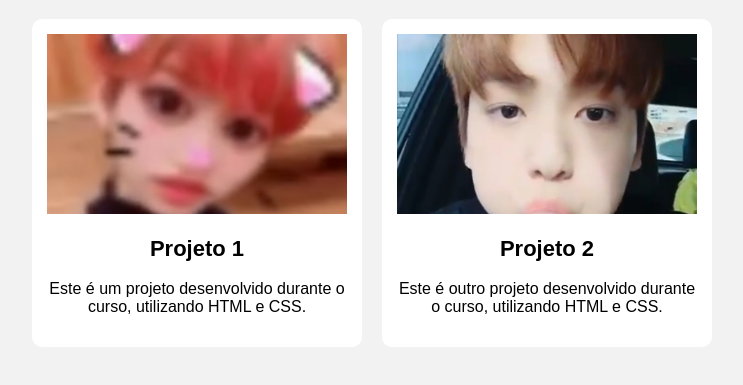
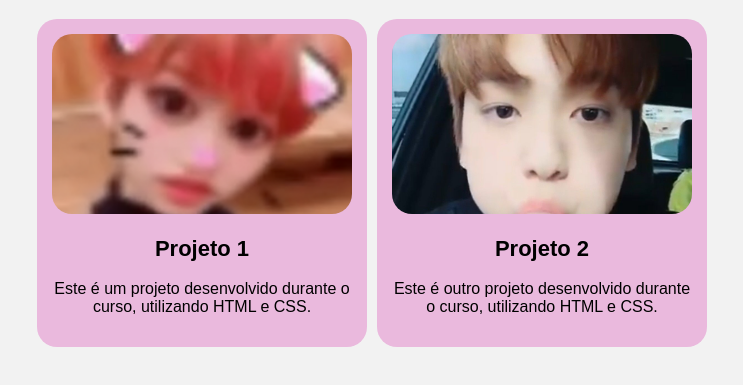
Before and after one commit to r3beckadealmeidamachado-dev/galeria-projetos, a plain HTML site: page index.html in a window 1280 px wide. Shown: the part 81-466 px from the top of the page, without its empty margins (268-1011 px from the left). Drawn offline with Linux system fonts and the light colour scheme.

Commit message:
style: ajusta cores e bordas da galeria

```diff
--- a/style.css
+++ b/style.css
@@ -12,14 +12,14 @@ h1 {
 .galeria {
     display: flex;
     justify-content: center;
-    gap: 20px;
+    gap: 10px;
 }
 
 .card {
-    background-color: white;
+    background-color: rgb(234, 185, 221);
     width: 300px;
     padding: 15px;
-    border-radius: 10px;
+    border-radius: 20px;
     text-align: center;
 }
 
@@ -36,3 +36,7 @@ h1 {
 .card p {
     font-size: 16px;
 }
+
+.card img {
+    border-radius: 20px;
+}
```
